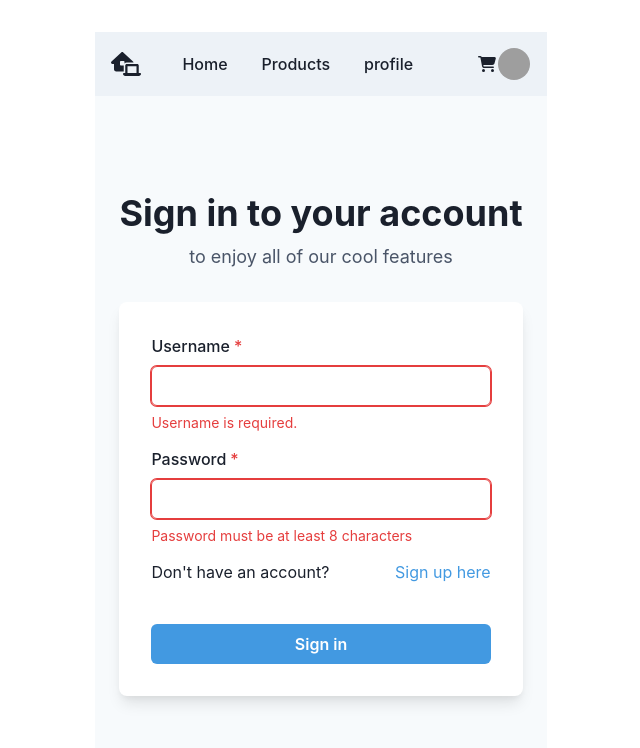
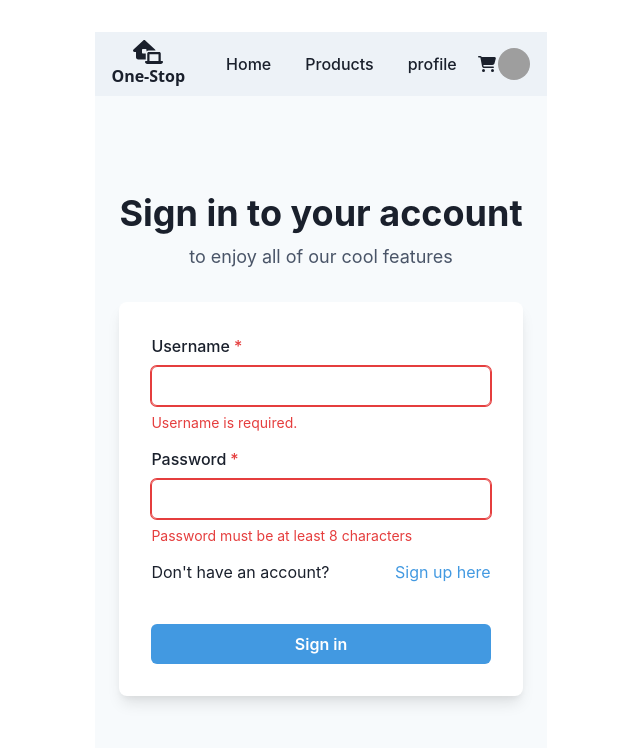
Before and after one commit to LeMitch1/e-commerce, a React (Vite) app: page /login in a window 1280 px wide. Shown: the top 748 px of the page, without its empty margins (319-959 px from the left). Built offline with nearby package versions, Linux system fonts and the light colour scheme; grey boxes are pictures that could not be loaded.

Commit message:
Add name to logo

```diff
--- a/src/components/Login.jsx
+++ b/src/components/Login.jsx
@@ -40,7 +40,7 @@ export default function Login() {
     console.log(username, password);
 
     localStorage.setItem("isLoggedIn", JSON.stringify(true));
-    localStorage.setItem("userToken", JSON.stringify(user.token));
+    localStorage.setItem("userToken", JSON.stringify(loggedInUser.token));
   }
 
   const isError = username === "";
--- a/src/components/NavBar.jsx
+++ b/src/components/NavBar.jsx
@@ -13,6 +13,7 @@ import {
   useDisclosure,
   useColorModeValue,
   Stack,
+  Text,
 } from "@chakra-ui/react";
 import { HamburgerIcon, CloseIcon } from "@chakra-ui/icons";
 import { FontAwesomeIcon } from "@fortawesome/react-fontawesome";
@@ -70,6 +71,9 @@ export default function NavBar() {
           <HStack spacing={8} alignItems={"center"}>
             <Box>
               <FontAwesomeIcon icon={faHouseLaptop} size="xl" />
+              <Text fontWeight="bold" fontFamily="system-ui">
+                One-Stop
+              </Text>
             </Box>
             <HStack
               as={"nav"}
```
